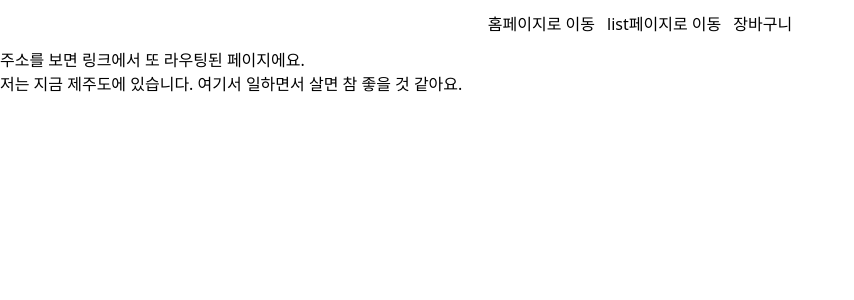
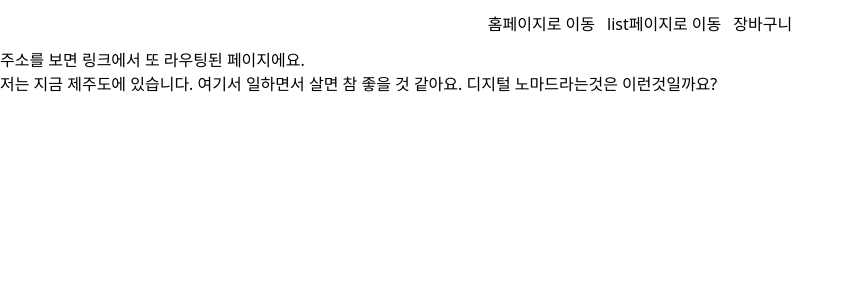
Before and after one commit to MinKyeongHyeon/NextJS, a Next.js app in the folder fresh/: page /list/detail in a window 1280 px wide. Shown: the top 300 px of the page, without its empty margins (0-854 px from the left). Built offline with nearby package versions, Linux system fonts and the light colour scheme.

Commit message:
feat/디지털 노마드로 사는 삶을 느껴봄

```diff
--- a/fresh/app/list/detail/page.js
+++ b/fresh/app/list/detail/page.js
@@ -4,6 +4,7 @@ function Detail() {
       <h4>주소를 보면 링크에서 또 라우팅된 페이지에요.</h4>
       <p>
         저는 지금 제주도에 있습니다. 여기서 일하면서 살면 참 좋을 것 같아요.
+        디지털 노마드라는것은 이런것일까요?
       </p>
     </>
   );
```
